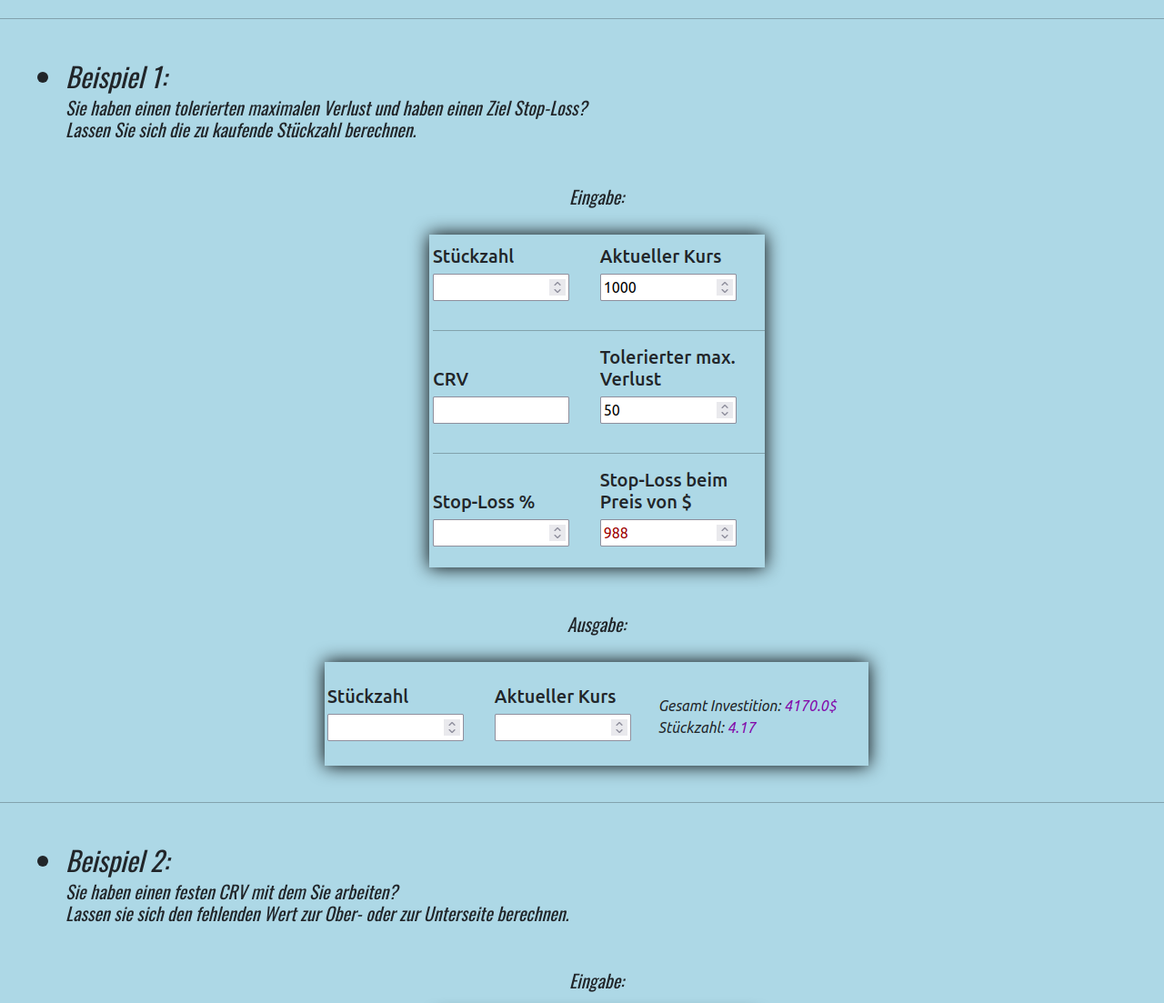
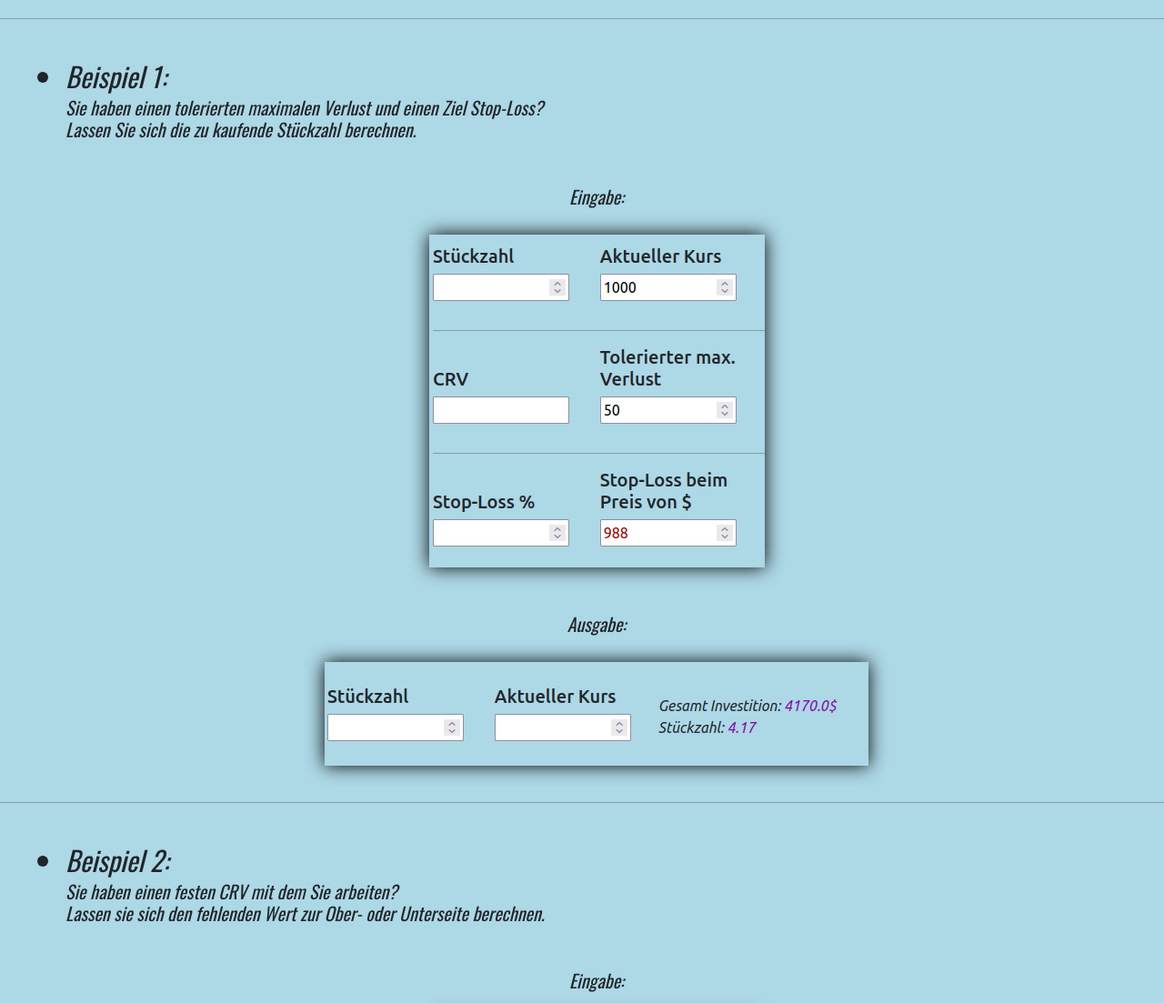
Before and after one commit to PeterEdiger/flask_test_deployment, a Flask app: page /calc_risk_briefing in a window 1280 px wide. Shown: the part 156-1259 px from the top of the page at 91% size. Run offline with Flask 2, Linux system fonts and the light colour scheme.

Commit message:
home advertisement.

```diff
--- a/templates/calc_risk_briefing.html
+++ b/templates/calc_risk_briefing.html
@@ -6,7 +6,7 @@
     <hr>
     <ul>
         <li> Beispiel 1:
-           <h5>Sie haben einen tolerierten maximalen Verlust und haben einen Ziel Stop-Loss?<br>
+           <h5>Sie haben einen tolerierten maximalen Verlust und einen Ziel Stop-Loss?<br>
            Lassen Sie sich die zu kaufende Stückzahl berechnen.</h5>
             <div style="margin-top: 50px">
             <h5 style="text-align: center">Eingabe:</h5>
@@ -24,7 +24,7 @@
         <li>
             Beispiel 2:
             <h5>Sie haben einen festen CRV mit dem Sie arbeiten? <br>
-            Lassen sie sich den fehlenden Wert zur Ober- oder zur Unterseite berechnen.</h5>
+            Lassen sie sich den fehlenden Wert zur Ober- oder Unterseite berechnen.</h5>
             <div style="margin-top: 50px">
             <h5 style="text-align: center">Eingabe:</h5>
             <img src="../static/images/risk_calc_crv_example.png" alt="" class="center img-margin" >
```
